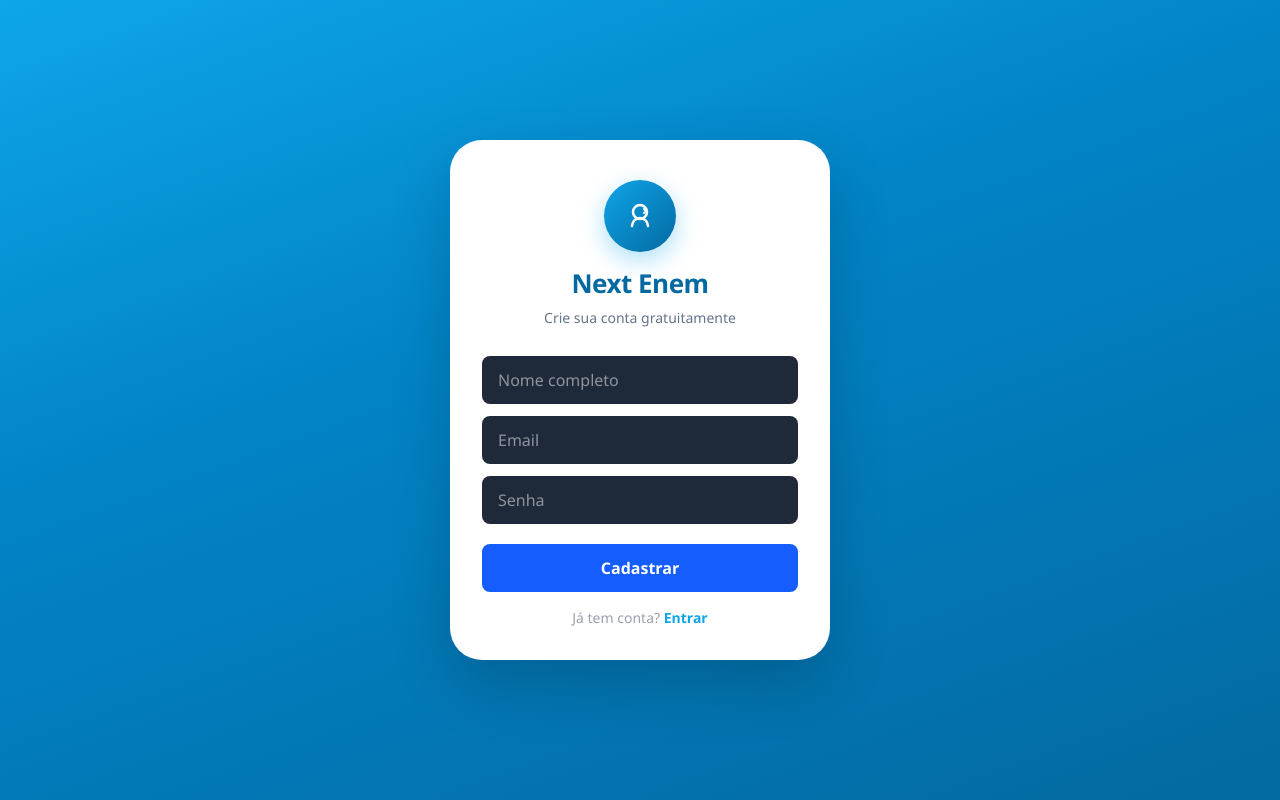
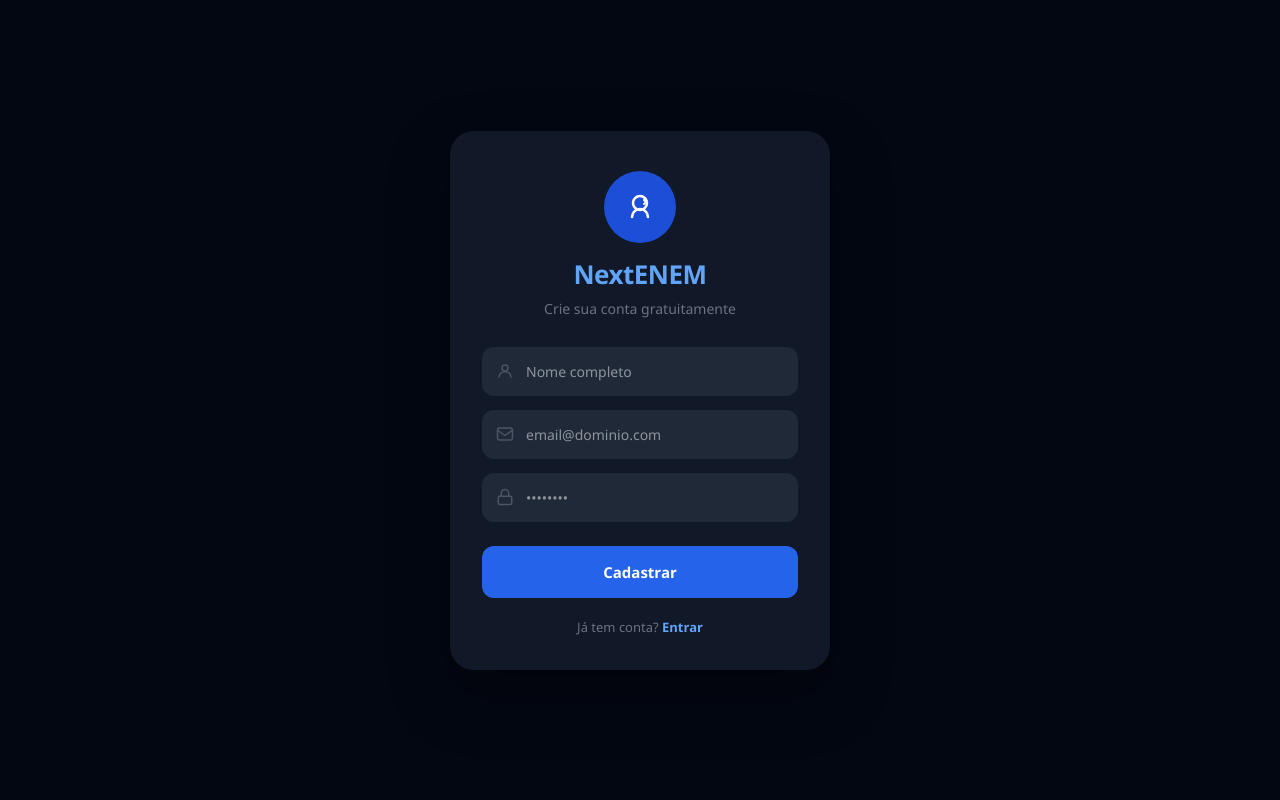
Before and after one commit to YuriLohan/nextENEM, a React (Vite) app in the folder NextENEM-Web-temp/frontend/: page /register in a window 1280 px wide. Built offline with nearby package versions, Linux system fonts and the light colour scheme.

Commit message:
alterações

```diff
--- a/NextENEM-Web-temp/frontend/src/App.tsx
+++ b/NextENEM-Web-temp/frontend/src/App.tsx
@@ -5,6 +5,7 @@ import Register from './pages/Register'
 import Home from './pages/Home'
 import Questions from './pages/Questions'
 import Verified from './pages/Verified'
+import Inbox from './pages/Inbox'
 
 function PrivateRoute({ children }: { children: React.ReactElement }) {
   const token = localStorage.getItem('token')
@@ -17,6 +18,7 @@ export default function App() {
       <Route path="/" element={<Login />} />
       <Route path="/register" element={<Register />} />
       <Route path="/verified" element={<Verified />} />
+      <Route path="/inbox" element={<Inbox />} />
       <Route path="/home" element={
         <PrivateRoute>
           <Home />
--- a/NextENEM-Web-temp/frontend/src/pages/Register.tsx
+++ b/NextENEM-Web-temp/frontend/src/pages/Register.tsx
@@ -9,32 +9,25 @@ export default function Register() {
   const [password, setPassword] = useState('')
   const [error, setError] = useState('')
   const [success, setSuccess] = useState('')
-  const [verificationLink, setVerificationLink] = useState('') // ✅ novo estado
+  const [registered, setRegistered] = useState(false)
 
   async function handleRegister() {
     setError('')
     setSuccess('')
-    setVerificationLink('')
     try {
-      const res = await api.post('/auth/register', { name, email, password })
-      setSuccess(res.data.message)
-      setVerificationLink(res.data.verification_link) // ✅ captura o link
+      await api.post('/auth/register', { name, email, password })
+      setSuccess('Cadastro realizado! Verifique seu email para ativar a conta.')
+      setRegistered(true)
     } catch (error: any) {
     const msg = error.response?.data?.detail || 'Erro ao cadastrar. Tente outro email.'
     setError(msg)
   }
 }
 
-  // ✅ Abre o link e redireciona para login após 2s
-  async function handleVerify() {
-    window.location.href = verificationLink
-    setTimeout(() => navigate('/'), 2000)
-  }
-
   return (
     <div style={{
       minHeight: '100vh',
-      background: 'linear-gradient(160deg, #0ea5e9 0%, #0284c7 40%, #0369a1 100%)',
+      background: '#030712',
       display: 'flex',
       alignItems: 'center',
       justifyContent: 'center',
@@ -42,12 +35,12 @@ export default function Register() {
       padding: '24px',
     }}>
       <div style={{
-        background: '#fff',
-        borderRadius: '32px',
+        background: '#111827',
+        borderRadius: '24px',
         padding: '40px 32px 32px',
         width: '100%',
         maxWidth: '380px',
-        boxShadow: '0 24px 60px rgba(0,0,0,0.18)',
+        boxShadow: '0 24px 60px rgba(0,0,0,0.4)',
       }}>
         {/* Logo */}
         <div style={{ textAlign: 'center', marginBottom: '28px' }}>
@@ -55,12 +48,11 @@ export default function Register() {
             width: '72px',
             height: '72px',
             borderRadius: '50%',
-            background: 'linear-gradient(135deg, #0ea5e9, #0369a1)',
+            background: '#1d4ed8',
             display: 'inline-flex',
             alignItems: 'center',
             justifyContent: 'center',
             marginBottom: '12px',
-            boxShadow: '0 8px 24px rgba(14,165,233,0.35)',
           }}>
             <svg width="36" height="36" viewBox="0 0 36 36" fill="none">
               <circle cx="18" cy="14" r="7" stroke="white" strokeWidth="2.5" fill="none"/>
@@ -71,11 +63,11 @@ export default function Register() {
           <h1 style={{
             fontSize: '26px',
             fontWeight: '800',
-            color: '#0369a1',
+            color: '#60a5fa',
             margin: '0 0 4px',
             letterSpacing: '-0.5px',
-          }}>Next Enem</h1>
-          <p style={{ color: '#64748b', fontSize: '14px', margin: 0 }}>
+          }}>NextENEM</h1>
+          <p style={{ color: '#6b7280', fontSize: '14px', margin: 0 }}>
             Crie sua conta gratuitamente
           </p>
         </div>
@@ -83,8 +75,9 @@ export default function Register() {
         {/* Error */}
         {error && (
           <div style={{
-            background: '#fee2e2',
-            color: '#dc2626',
+            background: 'rgba(239,68,68,0.1)',
+            border: '1px solid rgba(239,68,68,0.3)',
+            color: '#f87171',
             borderRadius: '12px',
             padding: '10px 14px',
             fontSize: '13px',
@@ -98,8 +91,9 @@ export default function Register() {
         {/* Success */}
         {success && (
           <div style={{
-            background: '#dcfce7',
-            color: '#15803d',
+            background: 'rgba(34,197,94,0.1)',
+            border: '1px solid rgba(34,197,94,0.3)',
+            color: '#4ade80',
             borderRadius: '12px',
             padding: '10px 14px',
             fontSize: '13px',
@@ -109,52 +103,133 @@ export default function Register() {
             {success}
           </div>
         )}
-
-        {/* ✅ Botão de verificação aparece automaticamente após cadastro */}
-        {verificationLink && (
+        {registered && (
      <button
-            onClick={handleVerify}
-            className="w-full bg-green-600 hover:bg-green-700 text-white font-semibold py-3 rounded-lg transition mb-4"
+    onClick={() => window.open('http://localhost:5173/inbox', '_blank')}
+    style={{
+      width: '100%',
+      padding: '15px',
+      background: '#16a34a',
+      color: '#fff',
+      fontWeight: '700',
+      fontSize: '15px',
+      border: 'none',
+      borderRadius: '12px',
+      cursor: 'pointer',
+      marginBottom: '16px',
+    }}
   >
-            ✅ Verificar meu email agora
+    📥 Ir para Caixa de Entrada
   </button>
 )}
 
-        {!verificationLink && (
-          <>
+        {/* Name field */}
+        <div style={{ position: 'relative', marginBottom: '14px' }}>
+          <span style={{ position: 'absolute', left: '14px', top: '50%', transform: 'translateY(-50%)', color: '#4b5563' }}>
+            <svg width="18" height="18" viewBox="0 0 24 24" fill="none" stroke="currentColor" strokeWidth="2" strokeLinecap="round" strokeLinejoin="round">
+              <circle cx="12" cy="8" r="4"/>
+              <path d="M4 20c0-4 3.6-7 8-7s8 3 8 7"/>
+            </svg>
+          </span>
           <input
             type="text"
             placeholder="Nome completo"
             value={name}
             onChange={e => setName(e.target.value)}
-              className="w-full bg-gray-800 text-white rounded-lg px-4 py-3 mb-3 outline-none focus:ring-2 focus:ring-blue-500"
+            style={{
+              width: '100%',
+              padding: '14px 14px 14px 44px',
+              border: 'none',
+              borderRadius: '12px',
+              fontSize: '14px',
+              color: '#fff',
+              outline: 'none',
+              boxSizing: 'border-box',
+              background: '#1f2937',
+            }}
           />
+        </div>
+
+        {/* Email field */}
+        <div style={{ position: 'relative', marginBottom: '14px' }}>
+          <span style={{ position: 'absolute', left: '14px', top: '50%', transform: 'translateY(-50%)', color: '#4b5563' }}>
+            <svg width="18" height="18" viewBox="0 0 24 24" fill="none" stroke="currentColor" strokeWidth="2" strokeLinecap="round" strokeLinejoin="round">
+              <rect x="2" y="4" width="20" height="16" rx="3"/>
+              <path d="M2 7l10 7 10-7"/>
+            </svg>
+          </span>
           <input
             type="email"
-              placeholder="Email"
+            placeholder="email@dominio.com"
             value={email}
             onChange={e => setEmail(e.target.value)}
-              className="w-full bg-gray-800 text-white rounded-lg px-4 py-3 mb-3 outline-none focus:ring-2 focus:ring-blue-500"
+            style={{
+              width: '100%',
+              padding: '14px 14px 14px 44px',
+              border: 'none',
+              borderRadius: '12px',
+              fontSize: '14px',
+              color: '#fff',
+              outline: 'none',
+              boxSizing: 'border-box',
+              background: '#1f2937',
+            }}
           />
+        </div>
+
+        {/* Password field */}
+        <div style={{ position: 'relative', marginBottom: '24px' }}>
+          <span style={{ position: 'absolute', left: '14px', top: '50%', transform: 'translateY(-50%)', color: '#4b5563' }}>
+            <svg width="18" height="18" viewBox="0 0 24 24" fill="none" stroke="currentColor" strokeWidth="2" strokeLinecap="round" strokeLinejoin="round">
+              <rect x="3" y="11" width="18" height="11" rx="2"/>
+              <path d="M7 11V7a5 5 0 0 1 10 0v4"/>
+            </svg>
+          </span>
           <input
             type="password"
-              placeholder="Senha"
+            placeholder="••••••••"
             value={password}
             onChange={e => setPassword(e.target.value)}
-              className="w-full bg-gray-800 text-white rounded-lg px-4 py-3 mb-5 outline-none focus:ring-2 focus:ring-blue-500"
+            style={{
+              width: '100%',
+              padding: '14px 14px 14px 44px',
+              border: 'none',
+              borderRadius: '12px',
+              fontSize: '14px',
+              color: '#fff',
+              outline: 'none',
+              boxSizing: 'border-box',
+              background: '#1f2937',
+            }}
           />
+        </div>
+
+        {/* Register button */}
         <button
           onClick={handleRegister}
-              className="w-full bg-blue-600 hover:bg-blue-700 text-white font-semibold py-3 rounded-lg transition"
+          style={{
+            width: '100%',
+            padding: '15px',
+            background: '#2563eb',
+            color: '#fff',
+            fontWeight: '700',
+            fontSize: '15px',
+            border: 'none',
+            borderRadius: '12px',
+            cursor: 'pointer',
+            marginBottom: '20px',
+            transition: 'background 0.2s',
+          }}
+          onMouseOver={e => (e.currentTarget.style.background = '#1d4ed8')}
+          onMouseOut={e => (e.currentTarget.style.background = '#2563eb')}
         >
           Cadastrar
         </button>
-          </>
-        )}
 
-        <p className="text-gray-400 text-center mt-4 text-sm">
+        {/* Footer */}
+        <p style={{ textAlign: 'center', fontSize: '13px', color: '#6b7280', margin: 0 }}>
           Já tem conta?{' '}
-          <Link to="/" style={{ color: '#0ea5e9', fontWeight: '600', textDecoration: 'none' }}>
+          <Link to="/" style={{ color: '#60a5fa', fontWeight: '600', textDecoration: 'none' }}>
             Entrar
           </Link>
         </p>
--- /dev/null
+++ b/NextENEM-Web-temp/frontend/src/pages/inbox.tsx
@@ -0,0 +1,100 @@
+import { useState } from 'react'
+import { useNavigate } from 'react-router-dom'
+import api from '../services/api'
+
+export default function Inbox() {
+  const navigate = useNavigate()
+  const [email, setEmail] = useState('')
+  const [error, setError] = useState('')
+  const [emailFound, setEmailFound] = useState(false)
+  const [verificationLink, setVerificationLink] = useState('')
+
+  async function handleSearch() {
+    setError('')
+    try {
+      const res = await api.get(`/auth/get-verification-link?email=${email}`)
+      setVerificationLink(res.data.verification_link)
+      setEmailFound(true)
+    } catch (error: any) {
+      const msg = error.response?.data?.detail || 'Email não encontrado.'
+      setError(msg)
+    }
+  }
+
+  return (
+    <div style={{
+      minHeight: '100vh',
+      background: '#030712',
+      display: 'flex', alignItems: 'center', justifyContent: 'center',
+      fontFamily: "'Segoe UI', sans-serif", padding: '24px',
+    }}>
+      <div style={{
+        background: '#111827', borderRadius: '24px', padding: '40px 32px 32px',
+        width: '100%', maxWidth: '420px', boxShadow: '0 24px 60px rgba(0,0,0,0.4)',
+      }}>
+        <div style={{ textAlign: 'center', marginBottom: '28px' }}>
+          <div style={{ fontSize: '52px', marginBottom: '8px' }}>📬</div>
+          <h1 style={{ fontSize: '22px', fontWeight: '800', color: '#60a5fa', margin: '0 0 4px' }}>
+            Caixa de Entrada
+          </h1>
+          <p style={{ color: '#6b7280', fontSize: '13px', margin: 0 }}>
+            Digite seu email para ver a mensagem
+          </p>
+        </div>
+
+        {error && (
+          <div style={{ background: 'rgba(239,68,68,0.1)', border: '1px solid rgba(239,68,68,0.3)', color: '#f87171', borderRadius: '12px', padding: '10px 14px', fontSize: '13px', marginBottom: '16px', textAlign: 'center' }}>
+            {error}
+          </div>
+        )}
+
+        {!emailFound ? (
+          <>
+            <div style={{ position: 'relative', marginBottom: '16px' }}>
+              <span style={{ position: 'absolute', left: '14px', top: '50%', transform: 'translateY(-50%)', color: '#4b5563' }}>
+                <svg width="18" height="18" viewBox="0 0 24 24" fill="none" stroke="currentColor" strokeWidth="2" strokeLinecap="round" strokeLinejoin="round">
+                  <rect x="2" y="4" width="20" height="16" rx="3"/><path d="M2 7l10 7 10-7"/>
+                </svg>
+              </span>
+              <input type="email" placeholder="email@dominio.com" value={email}
+                onChange={e => setEmail(e.target.value)}
+                style={{ width: '100%', padding: '14px 14px 14px 44px', border: 'none', borderRadius: '12px', fontSize: '14px', color: '#fff', outline: 'none', boxSizing: 'border-box', background: '#1f2937' }}
+              />
+            </div>
+            <button onClick={handleSearch}
+              style={{ width: '100%', padding: '15px', background: '#2563eb', color: '#fff', fontWeight: '700', fontSize: '15px', border: 'none', borderRadius: '12px', cursor: 'pointer' }}
+            >
+              Buscar Email
+            </button>
+          </>
+        ) : (
+          <div style={{ border: '1px solid #1f2937', borderRadius: '16px', overflow: 'hidden' }}>
+            <div style={{ background: '#1f2937', padding: '12px 16px', borderBottom: '1px solid #374151' }}>
+              <p style={{ margin: 0, fontSize: '12px', color: '#6b7280' }}>De: no-reply@nextenem.com</p>
+              <p style={{ margin: '2px 0 0', fontSize: '13px', fontWeight: '600', color: '#d1d5db' }}>
+                NextENEM — Confirmação de Email
+              </p>
+            </div>
+            <div style={{ padding: '20px 16px', textAlign: 'center' }}>
+              <div style={{ fontSize: '36px', marginBottom: '12px' }}>✉️</div>
+              <p style={{ color: '#9ca3af', fontSize: '14px', marginBottom: '20px', lineHeight: '1.6' }}>
+                Olá! Clique no botão abaixo para confirmar seu email e ativar sua conta no <strong style={{ color: '#60a5fa' }}>NextENEM</strong>.
+              </p>
+              <button onClick={() => { window.location.href = verificationLink }}
+                style={{ background: '#2563eb', color: '#fff', fontWeight: '700', fontSize: '14px', border: 'none', borderRadius: '12px', padding: '12px 28px', cursor: 'pointer' }}
+              >
+                ✅ Confirmar Email
+              </button>
+            </div>
+          </div>
+        )}
+
+        <p onClick={() => navigate('/register')}
+          style={{ color: '#6b7280', textAlign: 'center', marginTop: '20px', fontSize: '13px', cursor: 'pointer' }}
+        >
+          ← Voltar ao cadastro
+        </p>
+      </div>
+    </div>
+  )
+}
```
Also changed, not shown: 1 other file (tests, documents, lock files or other folders). Lines whose indentation alone changed are shown as unchanged.
